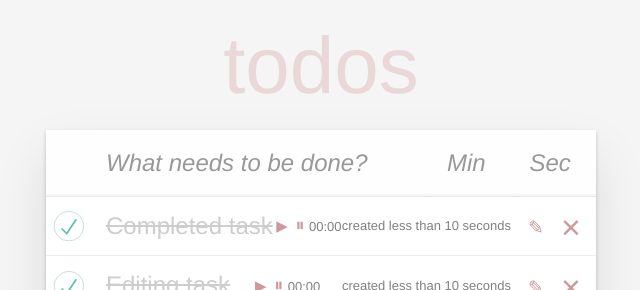
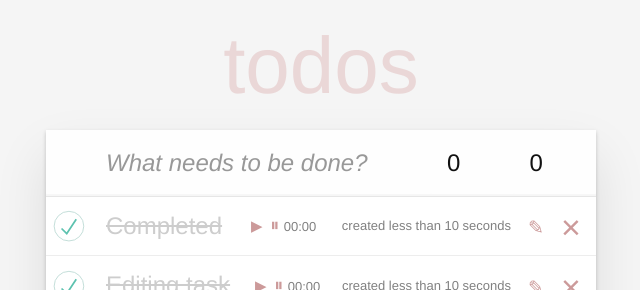
Before and after one commit to Ko1iya/todoFinal, a React app: page / in a window 1280 px wide. Shown: the top 290 px of the page, without its empty margins (319-959 px from the left). Built offline with nearby package versions, Linux system fonts and the light colour scheme.

Commit message:
feat: selecting the timer time when creating

```diff
--- a/src/components/Header/Header.tsx
+++ b/src/components/Header/Header.tsx
@@ -2,39 +2,52 @@ import React from 'react';
 import styles from './header.module.scss';
 
 interface HeaderProps {
-  addTask: (value: string) => void;
+  addTask: (value: string, min: number, sec: number) => void;
 }
 
 interface HeaderState {
-  value: string;
+  valueText: string;
+  valueMin: number;
+  valueSec: number;
 }
 
 class Header extends React.Component<HeaderProps, HeaderState> {
   constructor(props: HeaderProps) {
     super(props);
     this.state = {
-      value: '',
+      valueText: '',
+      valueMin: 0,
+      valueSec: 0,
     };
   }
 
   handlerKeyDown = (event: React.KeyboardEvent<HTMLInputElement>) => {
     const { props } = this;
+    const { state } = this;
 
     if (event.key === 'Enter') {
       const { value } = event.target as HTMLInputElement;
       if (value.trim()) {
-        props.addTask(value);
-        this.setState({ value: '' });
+        props.addTask(state.valueText, state.valueMin, state.valueSec);
+        this.setState({ valueText: '', valueMin: 0, valueSec: 0 });
       }
     }
   };
 
-  handlerChange = (event: React.ChangeEvent<HTMLInputElement>) => {
-    this.setState({ value: event.target.value });
+  handlerChangeText = (event: React.ChangeEvent<HTMLInputElement>) => {
+    this.setState({ valueText: event.target.value });
+  };
+
+  handlerChangeMin = (event: React.ChangeEvent<HTMLInputElement>) => {
+    this.setState({ valueMin: +event.target.value });
+  };
+
+  handlerChangeSec = (event: React.ChangeEvent<HTMLInputElement>) => {
+    this.setState({ valueSec: +event.target.value });
   };
 
   render() {
-    const { value } = this.state;
+    const { valueText, valueMin, valueSec } = this.state;
 
     return (
       <div className={styles.header}>
@@ -44,11 +57,27 @@ class Header extends React.Component<HeaderProps, HeaderState> {
             className={styles.newTodo}
             placeholder="What needs to be done?"
             onKeyDown={this.handlerKeyDown}
-            onChange={this.handlerChange}
-            value={value}
+            onChange={this.handlerChangeText}
+            value={valueText}
           />
-          <input className={styles.newTodoForm__timer} placeholder="Min" />
-          <input className={styles.newTodoForm__timer} placeholder="Sec" />
+          <input
+            type="number"
+            min="0"
+            className={styles.newTodoForm__timer}
+            placeholder="Min"
+            onChange={this.handlerChangeMin}
+            value={valueMin}
+            onKeyDown={this.handlerKeyDown}
+          />
+          <input
+            min="0"
+            type="number"
+            className={styles.newTodoForm__timer}
+            placeholder="Sec"
+            onChange={this.handlerChangeSec}
+            value={valueSec}
+            onKeyDown={this.handlerKeyDown}
+          />
         </form>
       </div>
     );
--- a/src/components/Header/header.module.scss
+++ b/src/components/Header/header.module.scss
@@ -30,7 +30,7 @@
 
 .newTodo,
 .newTodoForm .newTodoForm__timer {
-  padding: 16px 16px 16px 60px;
+  padding: 16px 0px 16px 60px;
   border: none;
   background: rgba(0, 0, 0, 0.003);
   box-shadow: inset 0 -2px 1px rgba(0, 0, 0, 0.03);
--- a/src/components/Task/task.module.scss
+++ b/src/components/Task/task.module.scss
@@ -63,6 +63,7 @@
 .description {
   font-size: 13px;
   color: gray;
+  margin-left: 5px;
 }
 
 .title {
--- a/src/components/TodoApp/TodoApp.tsx
+++ b/src/components/TodoApp/TodoApp.tsx
@@ -20,7 +20,7 @@ class TodoApp extends Component<object, TodoAppState> {
         {
           id: 1,
           taskState: 'completed',
-          content: 'Completed task',
+          content: 'Completed',
           timeCreated: new Date().getTime(),
           timeTimer: 0,
           timerActive: false,
@@ -166,14 +166,14 @@ class TodoApp extends Component<object, TodoAppState> {
     });
   };
 
-  handlerAddTask = (value: string) => {
+  handlerAddTask = (value: string, min: number, sec: number) => {
     this.setState(({ tasks }) => {
       const newTask: ITask = {
         id: tasks.length + 1,
         taskState: 'active',
         content: value,
         timeCreated: new Date().getTime(),
-        timeTimer: 0,
+        timeTimer: min * 60 + sec,
         timerActive: false,
       };
 
```
Also changed, not shown: 1 other file (tests, documents, lock files or other folders).
